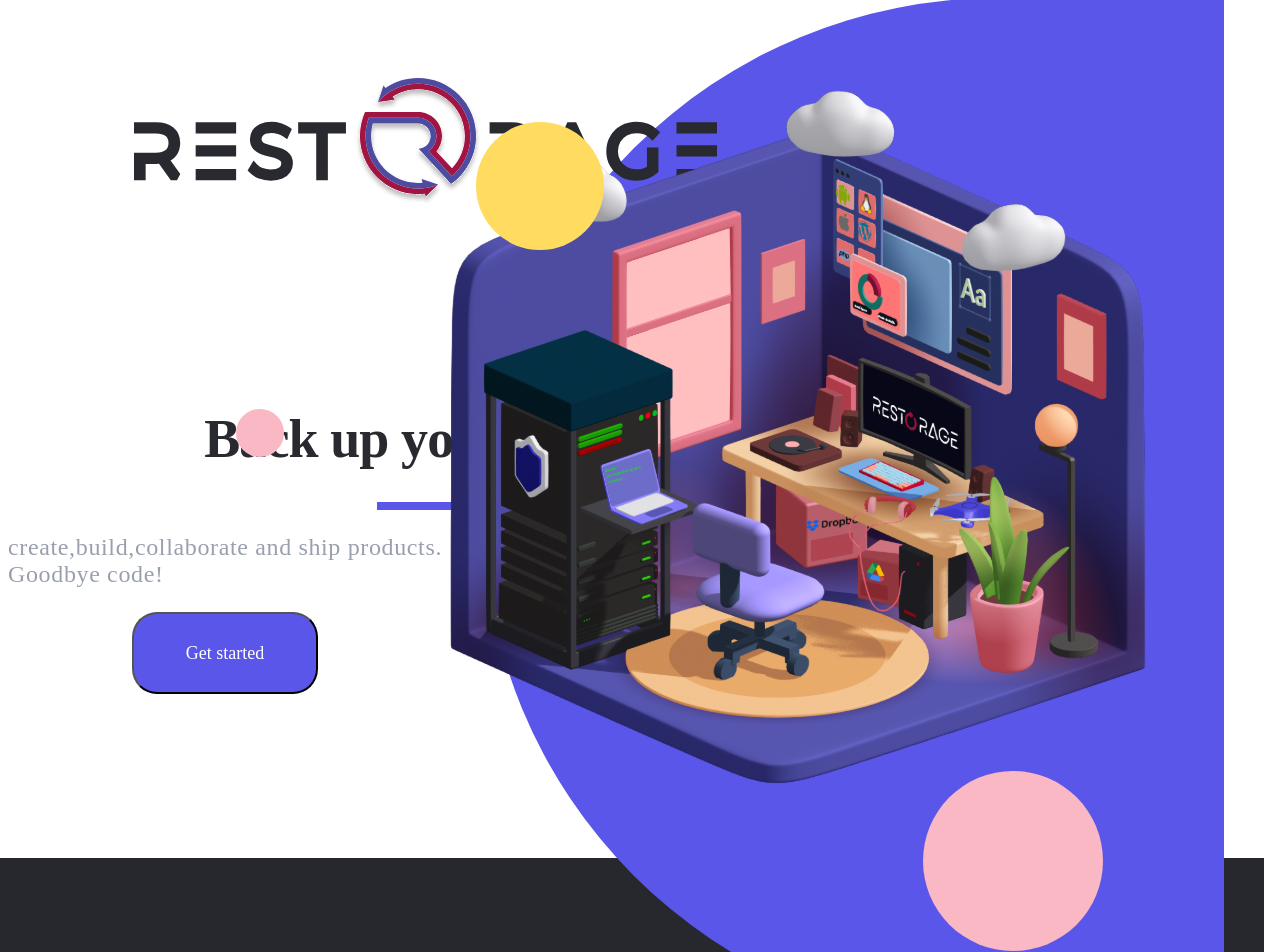
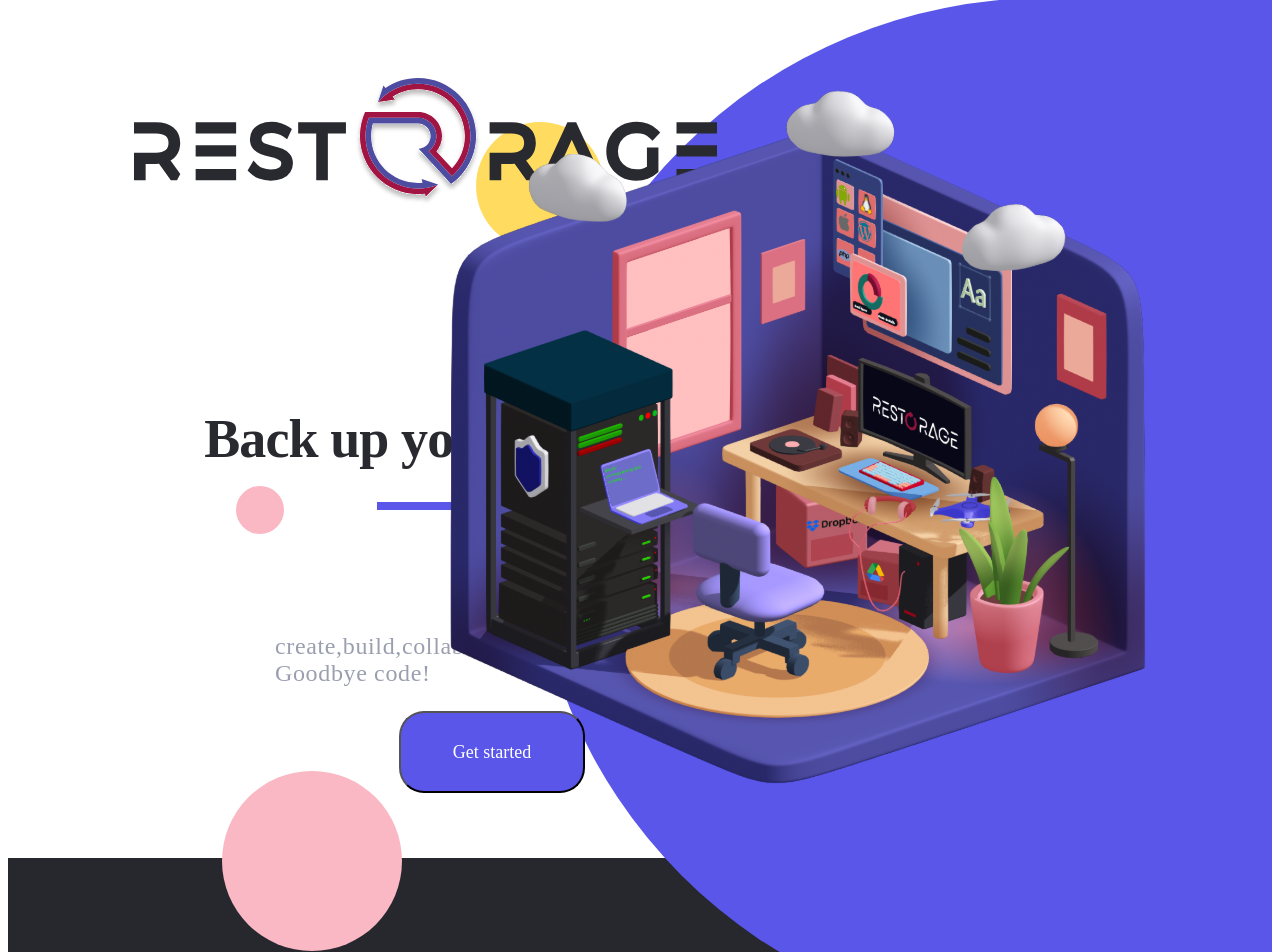
Before and after one commit to mehradjn/firstnuxtproject, a Nuxt app: page / in a window 1280 px wide. Shown: the top 952 px of the page. Built offline with nearby package versions, Linux system fonts and the light colour scheme.

Commit message:
FIX littlek

```diff
--- a/pages/index.vue
+++ b/pages/index.vue
@@ -51,7 +51,7 @@
         </div>
 
         <!--CIRCLES-->
-        <div class="circle--yellow-top" style="position: relative;top: -268px;left: -50%;width: 100% height:100%;background:#FFDC60;border-radius: 50%;" data-v-inspector="pages/index.vue:8:3" data-v-02281a80=""></div>
+        <div class=" circle circle--yellow-top"></div>
 
         <div class="half--blue-right"></div>
         <div class="circle circle--yellow-middle">
@@ -484,7 +484,7 @@
 .half--blue-right{
   position: absolute;
   top: -10px;
-  right: 48px;
+  right: 0px;
   z-index: -1;
     width: 741px;
     height: 1028px;
@@ -492,15 +492,16 @@
     border-radius: 660px 0 0 660px;
 }
 .circle--yellow-top{
-  position: absolute;
   border-radius: 50%;
   width: 400px;
   height: 400px;
   color: #FFDC60;
-  left: 0;
-  top: 0;
+  margin-top: -202px;
+  margin-left: -200px;
+  display: block;
 }
 .circle--yellow-middle{
+  z-index: -1;
   position: absolute;
   top: 114px;
   right: 668px;
@@ -511,7 +512,7 @@
   width: 48px;
   height: 48px;
   color: #FAB8C4;
-  top: 401px;
+  top: 478px;
   left: 18%;
 }
 .circle--pink-bottom{
@@ -520,7 +521,7 @@
   width: 180px;
   height: 180px;
   top: 763px;
-  right: 169px;
+  right: 870px;
 }
 .house-image{
   position: absolute;
@@ -574,6 +575,8 @@
   align-items: center;
   width: fit-content;
   height: fit-content;
+  margin-left: 267px;
+  margin-top: 99px;
 }
 .slogan-brand h2{
   padding-top: 172px;
@@ -616,7 +619,6 @@
 
 .dark-theme{
   top: 850px;
-  left: -8px;
   z-index: -2;
   position: absolute;
   width: 100%;
@@ -1145,7 +1147,6 @@
   .main-container{
   position: relative;
   width: 100%;
-
   margin-bottom: auto;
 }
 
```
